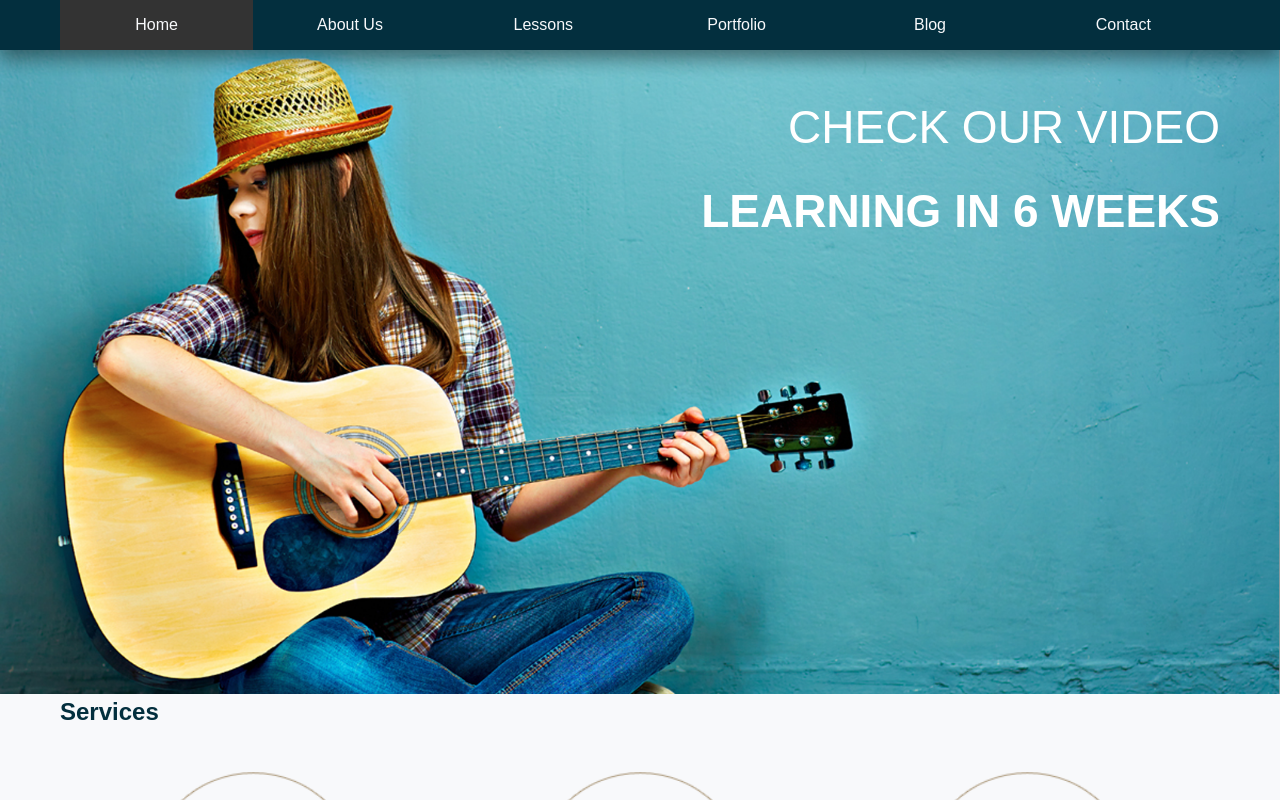
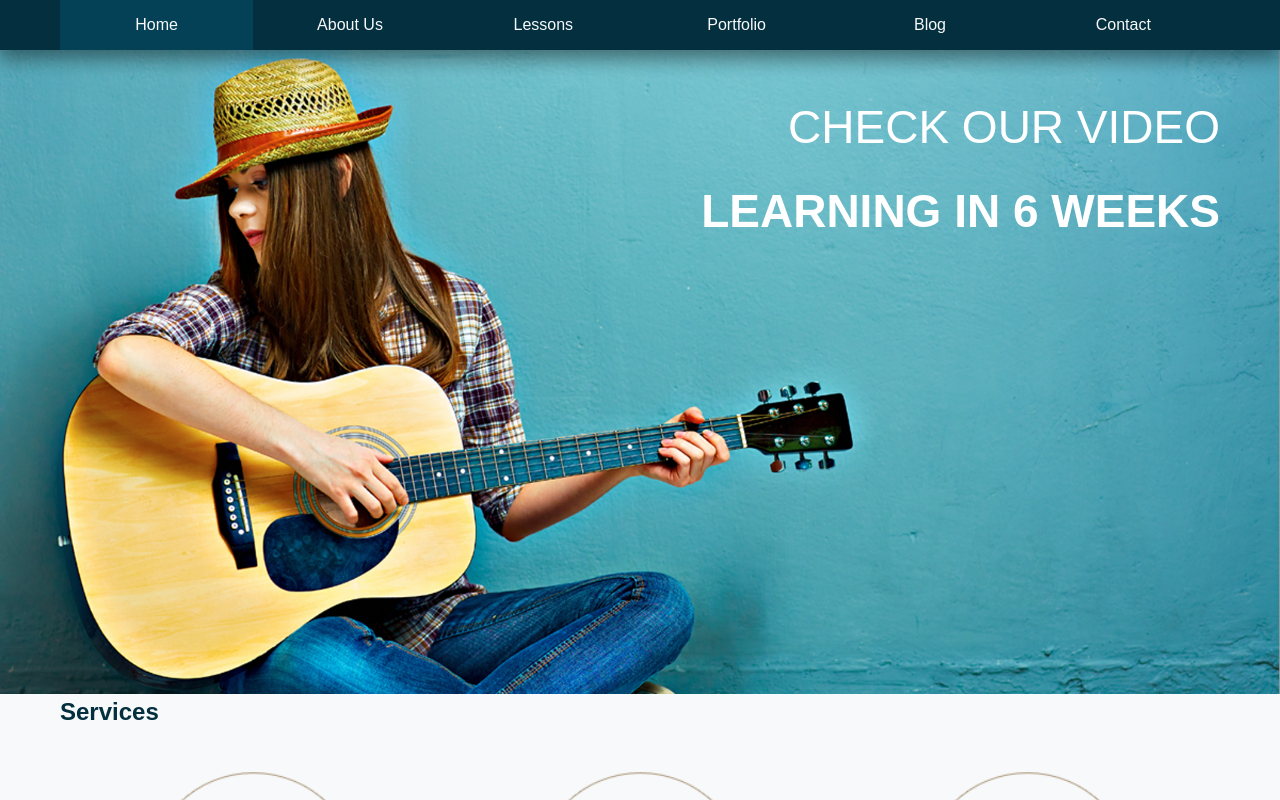
Before and after one commit to CRBroughton/sass-net-ninja, a Vue app: page / in a window 1280 px wide. In both pictures the pointer is over the link "Home". Shown: the top 800 px of the page. Built offline with nearby package versions, Linux system fonts and the light colour scheme.

Commit message:
added lighten function to a:hover

```diff
--- a/src/components/TheHeader.vue
+++ b/src/components/TheHeader.vue
@@ -52,7 +52,7 @@ export default defineComponent({
     display: block;
     text-align: center;
     &:hover {
-      background: #333;
+      background: lighten($deepBlue, 5);
     }
   }
 } // end #main-nav
```
